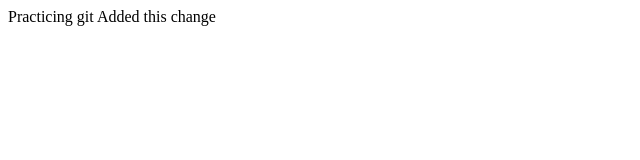
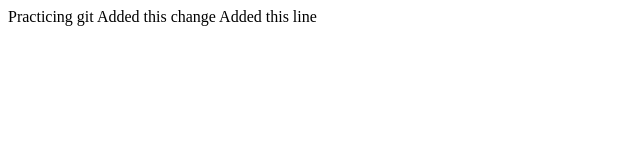
Before and after one commit to AubinBakana/foldable-devices, a plain HTML site: page index.html in a window 1280 px wide. Shown: the whole page, without its empty margins (0-640 px from the left). Drawn offline with Linux system fonts and the light colour scheme.

Commit message:
Added text to branch - confict test

```diff
--- a/index.html
+++ b/index.html
@@ -10,5 +10,8 @@
 
     <!-- Change -->
     Added this change
+
+    <!-- New changes -->
+    Added this line
 </body>
 </html>
```
